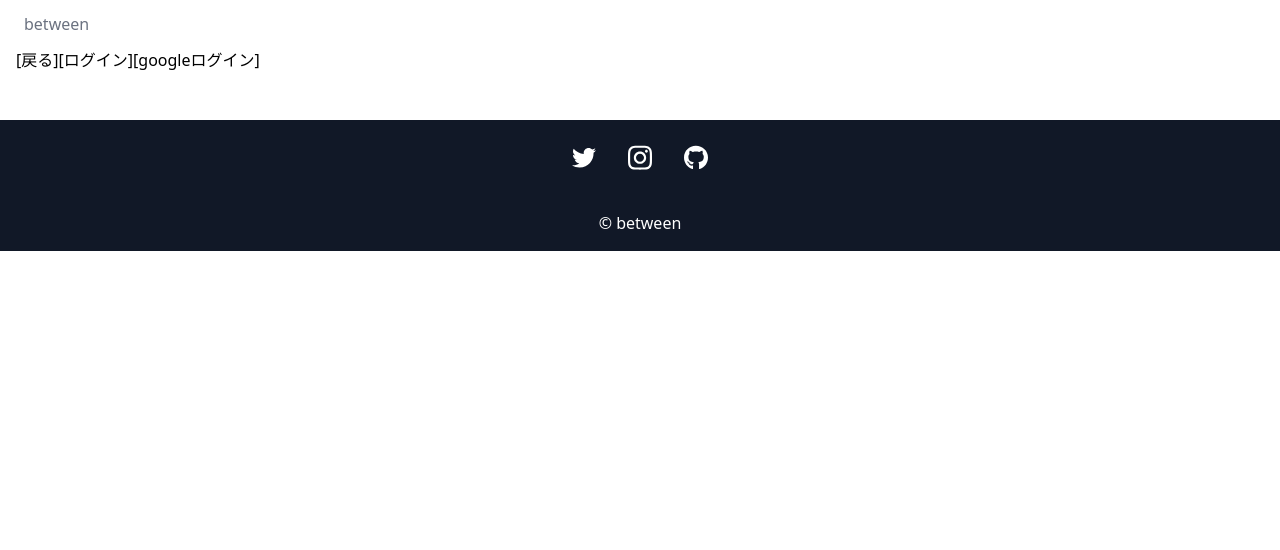
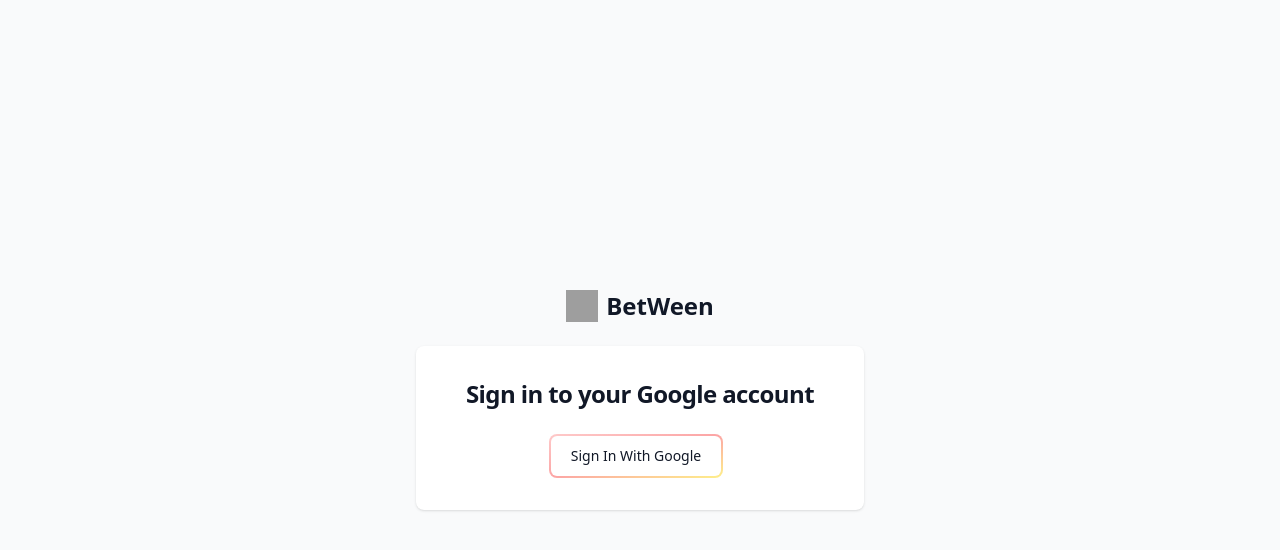
Before and after one commit to Hattori-Takuma/between-web, a Next.js app: page /login in a window 1280 px wide. Shown: the top 550 px of the page. Built offline with nearby package versions, Linux system fonts and the light colour scheme; no server answers; the database is empty; grey boxes are pictures that could not be loaded.

Commit message:
ログイン画面をオシャレに。

```diff
--- a/src/pages/login.tsx
+++ b/src/pages/login.tsx
@@ -1,11 +1,7 @@
-import Layout from '@/components/Layout';
 import { userInfo } from '@/models/userInfoApplicationService';
-import Link from 'next/link';
+import Image from 'next/image';
 import Router from 'next/router';
 import { googleLogin } from '../models/authApplicationServics';
-import { Button } from '@nextui-org/react';
-
-
 
 const Login = () => {
   const google = async () => {
@@ -16,28 +12,39 @@
     console.log('user', user);
   };
 
-
-
-
   return (
-    <Layout>
-      <Link href="/">[戻る]</Link>
-
-      <Link href="/friends">[ログイン]</Link>
-
-
-      <button onClick={google}>[googleログイン]</button>
-    </Layout>
+    <section className="bg-gray-50">
+      <div className="flex flex-col items-center justify-center px-6 py-8 mx-auto md:h-screen lg:py-0">
+        <a
+          href="#"
+          className="flex items-center mb-6 text-2xl font-semibold text-gray-900"
+        >
+          <Image
+            className="w-8 h-8 mr-2"
+            src="https://flowbite.s3.amazonaws.com/blocks/marketing-ui/logo.svg"
+            alt="logo"
+            width={500}
+            height={500}
+          />
+          BetWeen
+        </a>
+        <div className="w-full bg-white rounded-lg shadow md:mt-0 sm:max-w-md xl:p-0">
+          <div className="flex flex-col items-center justify-center p-6 space-y-4 md:space-y-6 sm:p-8">
+            <h1 className="text-xl font-bold leading-tight tracking-tight text-gray-900 md:text-2xl ">
+              Sign in to your Google account
+            </h1>
+            <button
+              onClick={google}
+              className=" relative inline-flex items-center justify-center p-0.5 mb-2 mr-2 overflow-hidden text-sm font-medium text-gray-900 rounded-lg group bg-gradient-to-br from-red-200 via-red-300 to-yellow-200 group-hover:from-red-200 group-hover:via-red-300 group-hover:to-yellow-200  focus:ring-4 focus:outline-none focus:ring-red-100 "
+            >
+              <span className="relative px-5 py-2.5 transition-all ease-in duration-75 bg-white rounded-md group-hover:bg-opacity-0">
+                Sign In With Google
+              </span>
+            </button>
+          </div>
+        </div>
+      </div>
+    </section>
   );
 };
 export default Login;
-
-
-// /** @type {import('next').NextConfig} */
-// const nextConfig = {
-//   experimental: {
-//     appDir: true,
-//   },
-// }
-
-// module.exports = nextConfig
```
Also changed, not shown: src/pages/friends.tsx (+2 -13 lines), src/pages/index.tsx (+5 -15 lines). Lines whose indentation alone changed are shown as unchanged.
